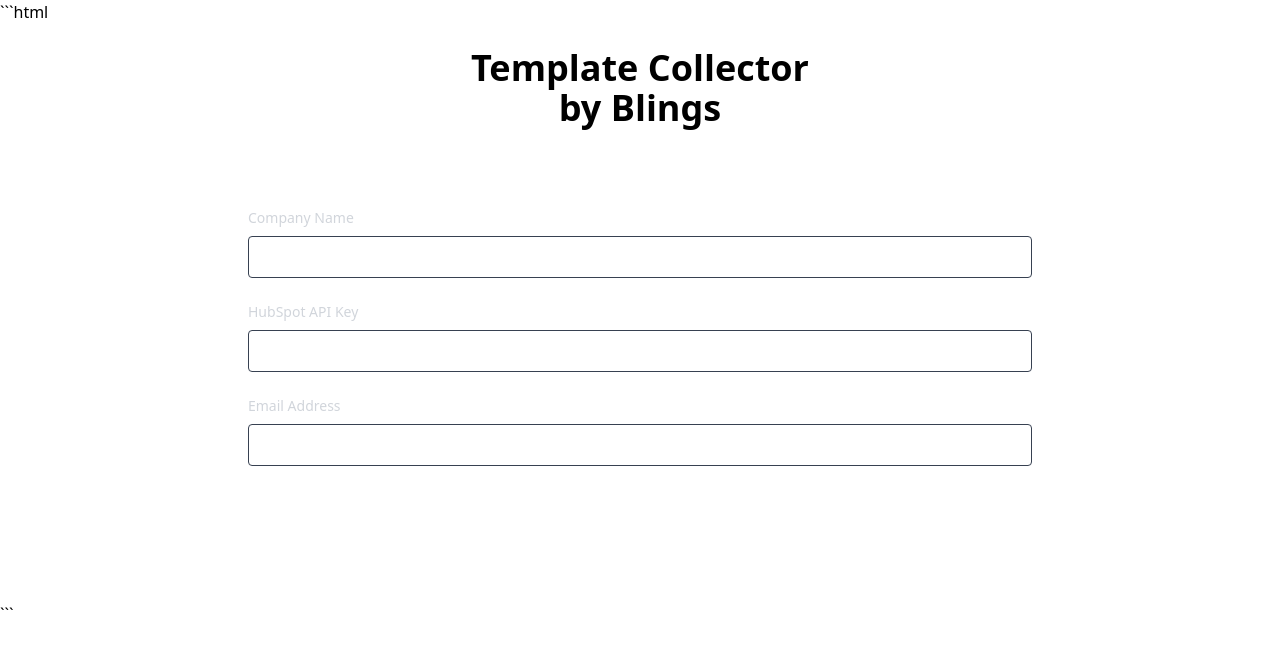
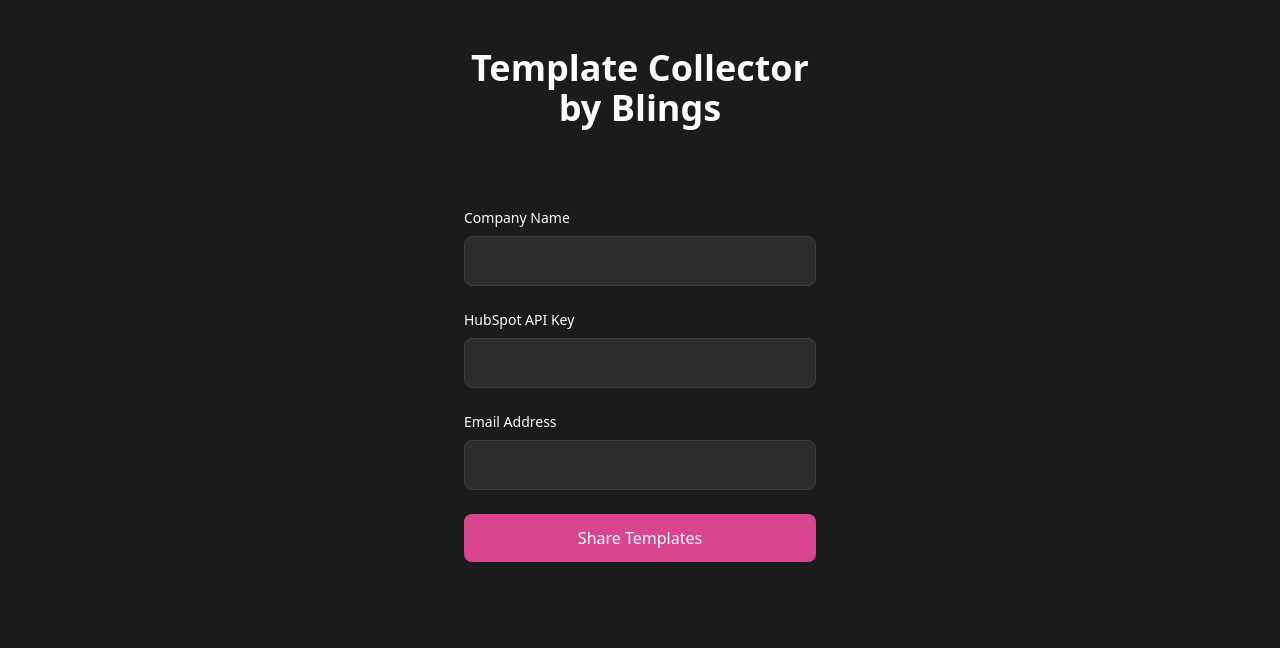
Before and after one commit to YosefPe/template-collector, a plain HTML site: page index.html in a window 1280 px wide. Drawn offline with nearby package versions, Linux system fonts and the light colour scheme.

Commit message:
index.html

````diff
--- a/index.html
+++ b/index.html
@@ -1,4 +1,3 @@
-```html
 <!DOCTYPE html>
 <html lang="en">
 <head>
@@ -7,11 +6,24 @@
     <title>Template Collector | Blings</title>
     <link href="https://cdnjs.cloudflare.com/ajax/libs/tailwindcss/2.2.19/tailwind.min.css" rel="stylesheet">
     <script type="text/javascript" src="https://cdn.jsdelivr.net/npm/@emailjs/browser@3/dist/email.min.js"></script>
+    <style>
+        body {
+            background-color: #1B1B1B;
+            color: #FCFCFC;
+        }
+        .button-gradient {
+            background: linear-gradient(90deg, #DA458F 0%, #DA458F 100%);
+        }
+        .input-dark {
+            background: #2D2D2D;
+            border: 1px solid #3D3D3D;
+        }
+    </style>
 </head>
-<body class="bg-[#1B1B1B] min-h-screen">
-    <div class="max-w-4xl mx-auto p-6">
+<body>
+    <div class="max-w-md mx-auto py-12 px-4">
         <div class="text-center mb-12">
-            <h1 class="text-4xl font-bold text-[#FCFCFC] mb-4">
+            <h1 class="text-4xl font-bold mb-4">
                 Template Collector
                 <span class="block text-[#DA458F]">by Blings</span>
             </h1>
@@ -20,38 +32,38 @@
         <div class="bg-[#2D2D2D] rounded-lg p-8">
             <form id="templateForm" class="space-y-6">
                 <div>
-                    <label class="block text-sm font-medium text-gray-300 mb-2">Company Name</label>
+                    <label class="block text-sm font-medium mb-2">Company Name</label>
                     <input
                         type="text"
                         name="companyName"
                         required
-                        class="w-full p-2 bg-[#3D3D3D] border border-gray-700 rounded text-[#FCFCFC]"
+                        class="w-full p-3 rounded-lg input-dark focus:outline-none focus:ring-2 focus:ring-[#DA458F]"
                     >
                 </div>
 
                 <div>
-                    <label class="block text-sm font-medium text-gray-300 mb-2">HubSpot API Key</label>
+                    <label class="block text-sm font-medium mb-2">HubSpot API Key</label>
                     <input
                         type="password"
                         name="apiKey"
                         required
-                        class="w-full p-2 bg-[#3D3D3D] border border-gray-700 rounded text-[#FCFCFC]"
+                        class="w-full p-3 rounded-lg input-dark focus:outline-none focus:ring-2 focus:ring-[#DA458F]"
                     >
                 </div>
 
                 <div>
-                    <label class="block text-sm font-medium text-gray-300 mb-2">Email Address</label>
+                    <label class="block text-sm font-medium mb-2">Email Address</label>
                     <input
                         type="email"
                         name="email"
                         required
-                        class="w-full p-2 bg-[#3D3D3D] border border-gray-700 rounded text-[#FCFCFC]"
+                        class="w-full p-3 rounded-lg input-dark focus:outline-none focus:ring-2 focus:ring-[#DA458F]"
                     >
                 </div>
 
                 <button
                     type="submit"
-                    class="w-full bg-[#DA458F] text-white py-2 px-4 rounded hover:bg-opacity-90 transition-colors"
+                    class="w-full button-gradient text-white py-3 px-4 rounded-lg hover:opacity-90 transition-opacity font-medium"
                 >
                     Share Templates
                 </button>
@@ -116,5 +128,3 @@
     </script>
 </body>
 </html>
-
-```
````
